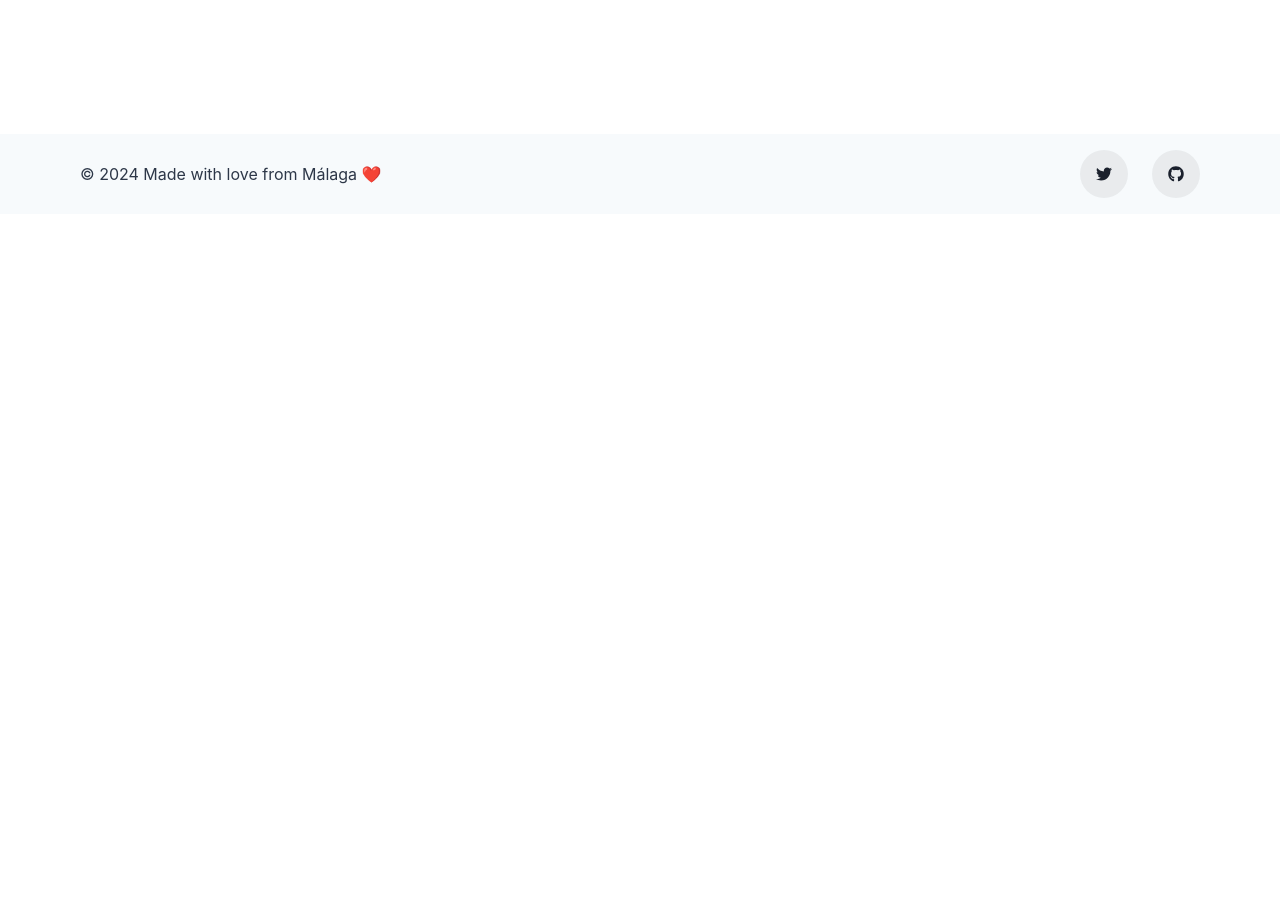
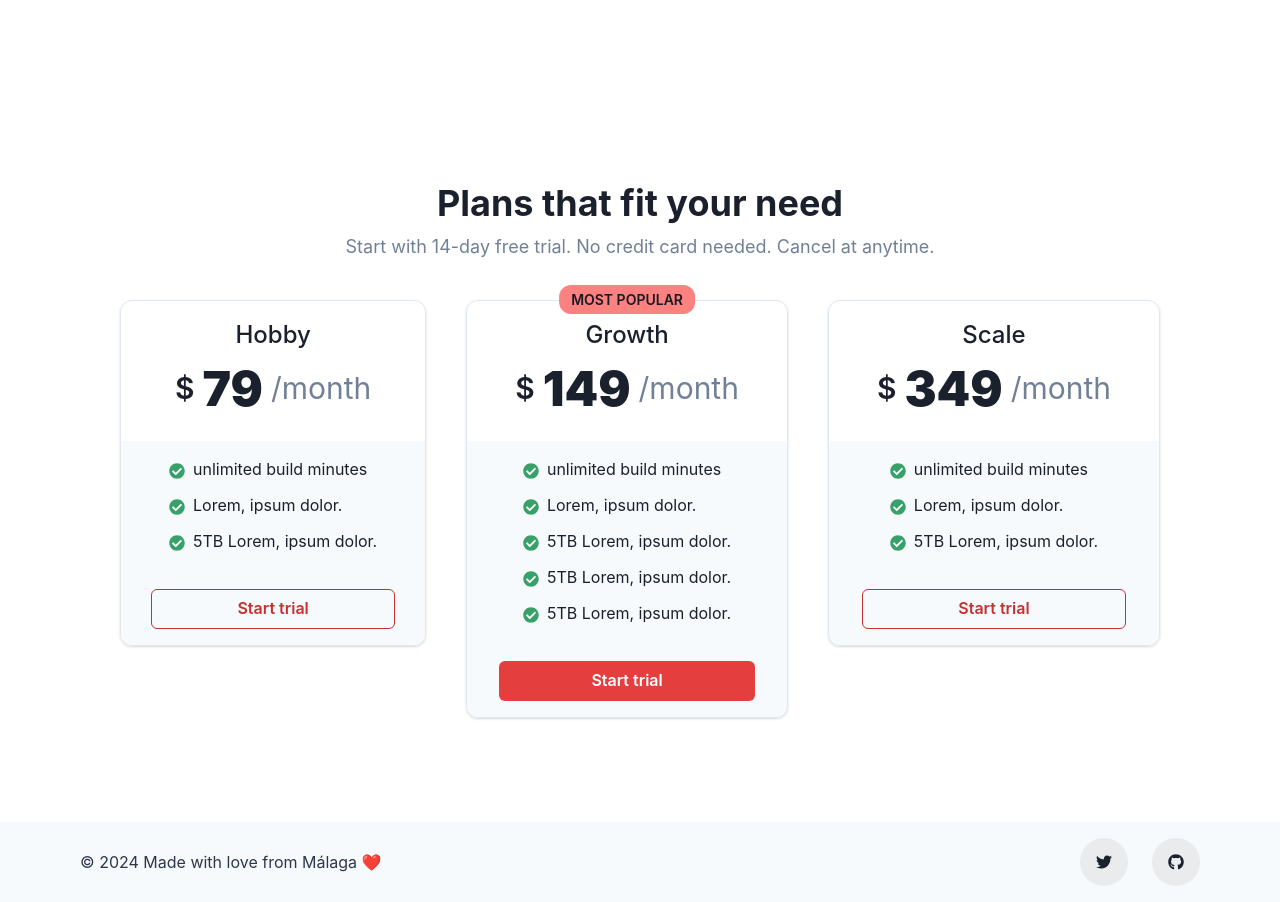
Before and after one commit to angelgonzalezev/ideaai-web, a React (Create React App) app: page / in a window 1280 px wide. Shown: the part 2680-3582 px from the top of the page. Before the commit the page ends 2894 px from the top, so only its background shows below. Built offline with nearby package versions, Linux system fonts and the light colour scheme; no server answers.

Commit message:
Add pricing section

```diff
--- a/src/pages/HomeScreen/HomeScreen.js
+++ b/src/pages/HomeScreen/HomeScreen.js
@@ -8,6 +8,7 @@ import UseCasesSection from './sections/UseCasesSection';
 import FormSection from './sections/FormSection';
 import NavBar from './sections/NavBar';
 import { useDisclosure } from '@chakra-ui/react';
+import PriceSection from './sections/PriceSection';
 
 const HomeScreen = () => {
 	const { user } = useAuth();
@@ -26,6 +27,7 @@ const HomeScreen = () => {
 			<CustomerSegmentSection />
 			<HowItWorksSection />
 			<UseCasesSection />
+			<PriceSection />
 			<FooterComponent />
 			<FormSection isOpen={isOpen} onClose={onClose} />
 		</div>
--- a/src/pages/HomeScreen/sections/NavBar.js
+++ b/src/pages/HomeScreen/sections/NavBar.js
@@ -281,7 +281,7 @@ const NAV_ITEMS = [
 	},
 	{
 		label: 'Pricing',
-		href: '#',
+		href: 'price',
 	},
 ];
 
--- /dev/null
+++ b/src/pages/HomeScreen/sections/PriceSection.js
@@ -0,0 +1,212 @@
+import {
+	Box,
+	Stack,
+	HStack,
+	Heading,
+	Text,
+	VStack,
+	useColorModeValue,
+	List,
+	ListItem,
+	ListIcon,
+	Button,
+} from '@chakra-ui/react';
+import { FaCheckCircle } from 'react-icons/fa';
+
+const PriceWrapper = ({ children }) => {
+	return (
+		<Box
+			mb={4}
+			shadow='base'
+			borderWidth='1px'
+			alignSelf={{ base: 'center', lg: 'flex-start' }}
+			borderColor={useColorModeValue('gray.200', 'gray.500')}
+			borderRadius={'xl'}
+		>
+			{children}
+		</Box>
+	);
+};
+
+const PriceSection = () => {
+	return (
+		<Box py={12} id='price'>
+			<VStack spacing={2} textAlign='center'>
+				<Heading as='h1' fontSize='4xl'>
+					Plans that fit your need
+				</Heading>
+				<Text fontSize='lg' color={'gray.500'}>
+					Start with 14-day free trial. No credit card needed. Cancel at anytime.
+				</Text>
+			</VStack>
+			<Stack
+				direction={{ base: 'column', md: 'row' }}
+				textAlign='center'
+				justify='center'
+				spacing={{ base: 4, lg: 10 }}
+				py={10}
+			>
+				<PriceWrapper>
+					<Box py={4} px={12}>
+						<Text fontWeight='500' fontSize='2xl'>
+							Hobby
+						</Text>
+						<HStack justifyContent='center'>
+							<Text fontSize='3xl' fontWeight='600'>
+								$
+							</Text>
+							<Text fontSize='5xl' fontWeight='900'>
+								79
+							</Text>
+							<Text fontSize='3xl' color='gray.500'>
+								/month
+							</Text>
+						</HStack>
+					</Box>
+					<VStack
+						bg={useColorModeValue('gray.50', 'gray.700')}
+						py={4}
+						borderBottomRadius={'xl'}
+					>
+						<List spacing={3} textAlign='start' px={12}>
+							<ListItem>
+								<ListIcon as={FaCheckCircle} color='green.500' />
+								unlimited build minutes
+							</ListItem>
+							<ListItem>
+								<ListIcon as={FaCheckCircle} color='green.500' />
+								Lorem, ipsum dolor.
+							</ListItem>
+							<ListItem>
+								<ListIcon as={FaCheckCircle} color='green.500' />
+								5TB Lorem, ipsum dolor.
+							</ListItem>
+						</List>
+						<Box w='80%' pt={7}>
+							<Button w='full' colorScheme='red' variant='outline'>
+								Start trial
+							</Button>
+						</Box>
+					</VStack>
+				</PriceWrapper>
+
+				<PriceWrapper>
+					<Box position='relative'>
+						<Box
+							position='absolute'
+							top='-16px'
+							left='50%'
+							style={{ transform: 'translate(-50%)' }}
+						>
+							<Text
+								textTransform='uppercase'
+								bg={useColorModeValue('red.300', 'red.700')}
+								px={3}
+								py={1}
+								color={useColorModeValue('gray.900', 'gray.300')}
+								fontSize='sm'
+								fontWeight='600'
+								rounded='xl'
+							>
+								Most Popular
+							</Text>
+						</Box>
+						<Box py={4} px={12}>
+							<Text fontWeight='500' fontSize='2xl'>
+								Growth
+							</Text>
+							<HStack justifyContent='center'>
+								<Text fontSize='3xl' fontWeight='600'>
+									$
+								</Text>
+								<Text fontSize='5xl' fontWeight='900'>
+									149
+								</Text>
+								<Text fontSize='3xl' color='gray.500'>
+									/month
+								</Text>
+							</HStack>
+						</Box>
+						<VStack
+							bg={useColorModeValue('gray.50', 'gray.700')}
+							py={4}
+							borderBottomRadius={'xl'}
+						>
+							<List spacing={3} textAlign='start' px={12}>
+								<ListItem>
+									<ListIcon as={FaCheckCircle} color='green.500' />
+									unlimited build minutes
+								</ListItem>
+								<ListItem>
+									<ListIcon as={FaCheckCircle} color='green.500' />
+									Lorem, ipsum dolor.
+								</ListItem>
+								<ListItem>
+									<ListIcon as={FaCheckCircle} color='green.500' />
+									5TB Lorem, ipsum dolor.
+								</ListItem>
+								<ListItem>
+									<ListIcon as={FaCheckCircle} color='green.500' />
+									5TB Lorem, ipsum dolor.
+								</ListItem>
+								<ListItem>
+									<ListIcon as={FaCheckCircle} color='green.500' />
+									5TB Lorem, ipsum dolor.
+								</ListItem>
+							</List>
+							<Box w='80%' pt={7}>
+								<Button w='full' colorScheme='red'>
+									Start trial
+								</Button>
+							</Box>
+						</VStack>
+					</Box>
+				</PriceWrapper>
+				<PriceWrapper>
+					<Box py={4} px={12}>
+						<Text fontWeight='500' fontSize='2xl'>
+							Scale
+						</Text>
+						<HStack justifyContent='center'>
+							<Text fontSize='3xl' fontWeight='600'>
+								$
+							</Text>
+							<Text fontSize='5xl' fontWeight='900'>
+								349
+							</Text>
+							<Text fontSize='3xl' color='gray.500'>
+								/month
+							</Text>
+						</HStack>
+					</Box>
+					<VStack
+						bg={useColorModeValue('gray.50', 'gray.700')}
+						py={4}
+						borderBottomRadius={'xl'}
+					>
+						<List spacing={3} textAlign='start' px={12}>
+							<ListItem>
+								<ListIcon as={FaCheckCircle} color='green.500' />
+								unlimited build minutes
+							</ListItem>
+							<ListItem>
+								<ListIcon as={FaCheckCircle} color='green.500' />
+								Lorem, ipsum dolor.
+							</ListItem>
+							<ListItem>
+								<ListIcon as={FaCheckCircle} color='green.500' />
+								5TB Lorem, ipsum dolor.
+							</ListItem>
+						</List>
+						<Box w='80%' pt={7}>
+							<Button w='full' colorScheme='red' variant='outline'>
+								Start trial
+							</Button>
+						</Box>
+					</VStack>
+				</PriceWrapper>
+			</Stack>
+		</Box>
+	);
+};
+export default PriceSection;
```
